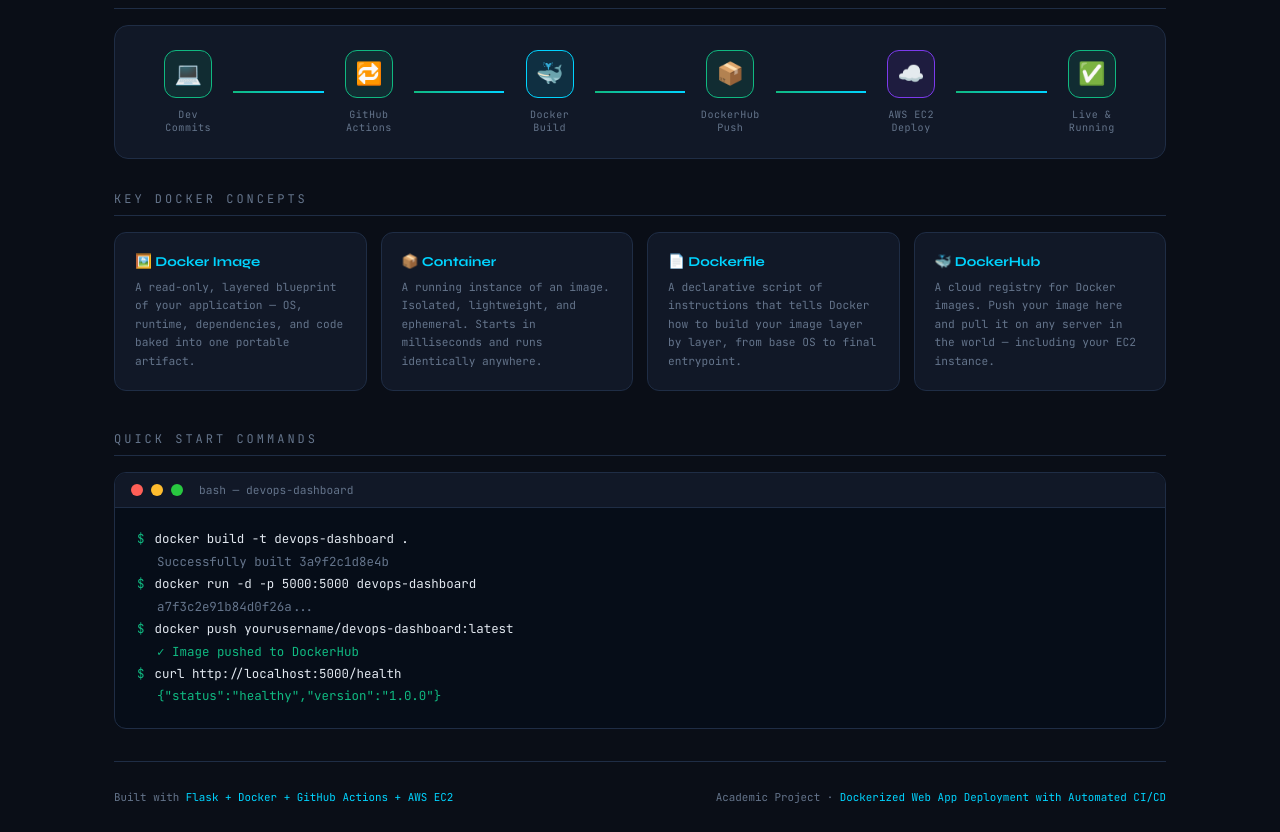
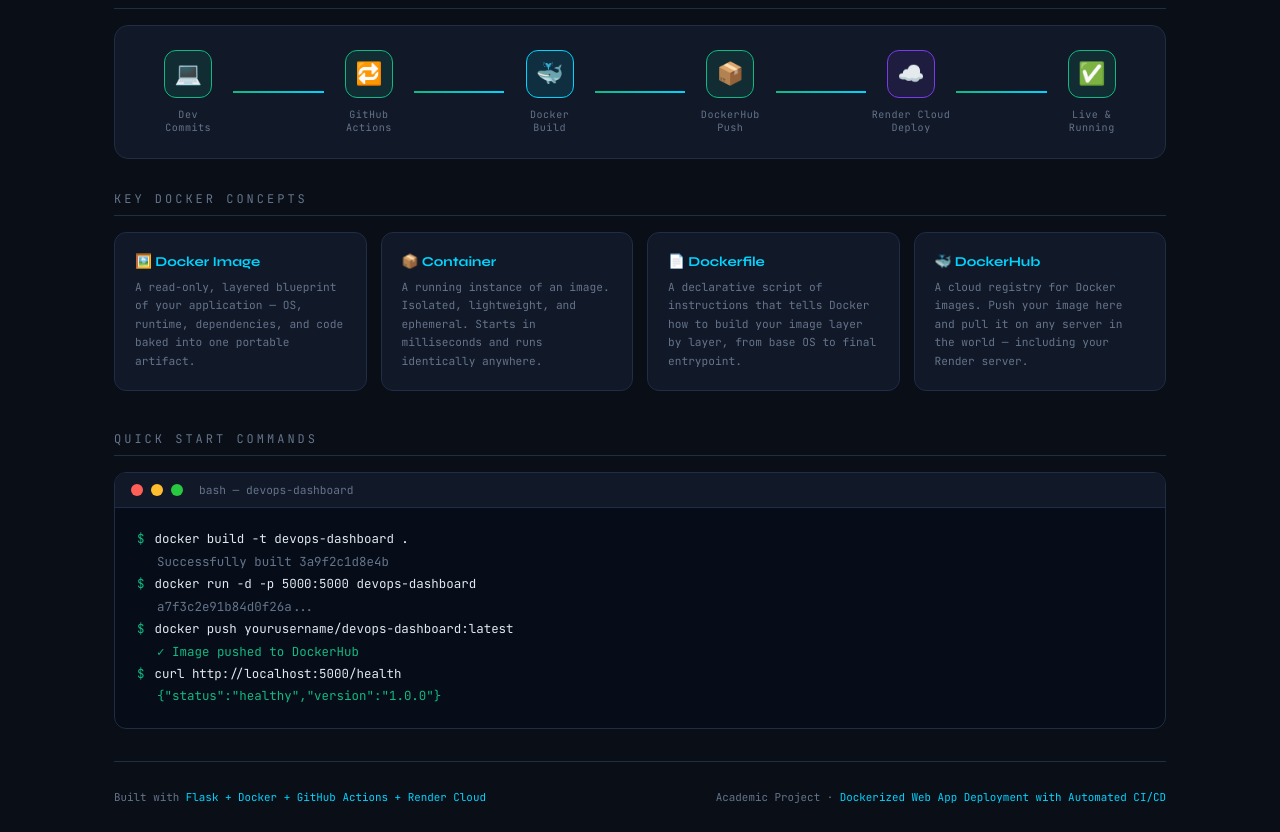
Before and after one commit to VijayPant375/Devops-Dashboard, a Flask app: page / in a window 1280 px wide. Shown: the part 808-1640 px from the top of the page. Run offline with Flask 3, Linux system fonts and the light colour scheme.

Commit message:
replace all EC2 references with Render Cloud

```diff
--- a/templates/index.html
+++ b/templates/index.html
@@ -423,7 +423,7 @@
     <div class="pipe-connector"></div>
     <div class="pipe-step">
       <div class="pipe-icon next">☁️</div>
-      <div class="pipe-label">AWS EC2<br>Deploy</div>
+      <div class="pipe-label">Render Cloud<br>Deploy</div>
     </div>
     <div class="pipe-connector"></div>
     <div class="pipe-step">
@@ -449,7 +449,7 @@
     </div>
     <div class="concept-card">
       <h3>🐳 DockerHub</h3>
-      <p>A cloud registry for Docker images. Push your image here and pull it on any server in the world — including your EC2 instance.</p>
+      <p>A cloud registry for Docker images. Push your image here and pull it on any server in the world — including your Render server.</p>
     </div>
   </div>
 
@@ -476,7 +476,7 @@
 
   <!-- Footer -->
   <footer>
-    <p>Built with <span>Flask + Docker + GitHub Actions + AWS EC2</span></p>
+    <p>Built with <span>Flask + Docker + GitHub Actions + Render Cloud</span></p>
     <p>Academic Project · <span>Dockerized Web App Deployment with Automated CI/CD</span></p>
   </footer>
 
```
